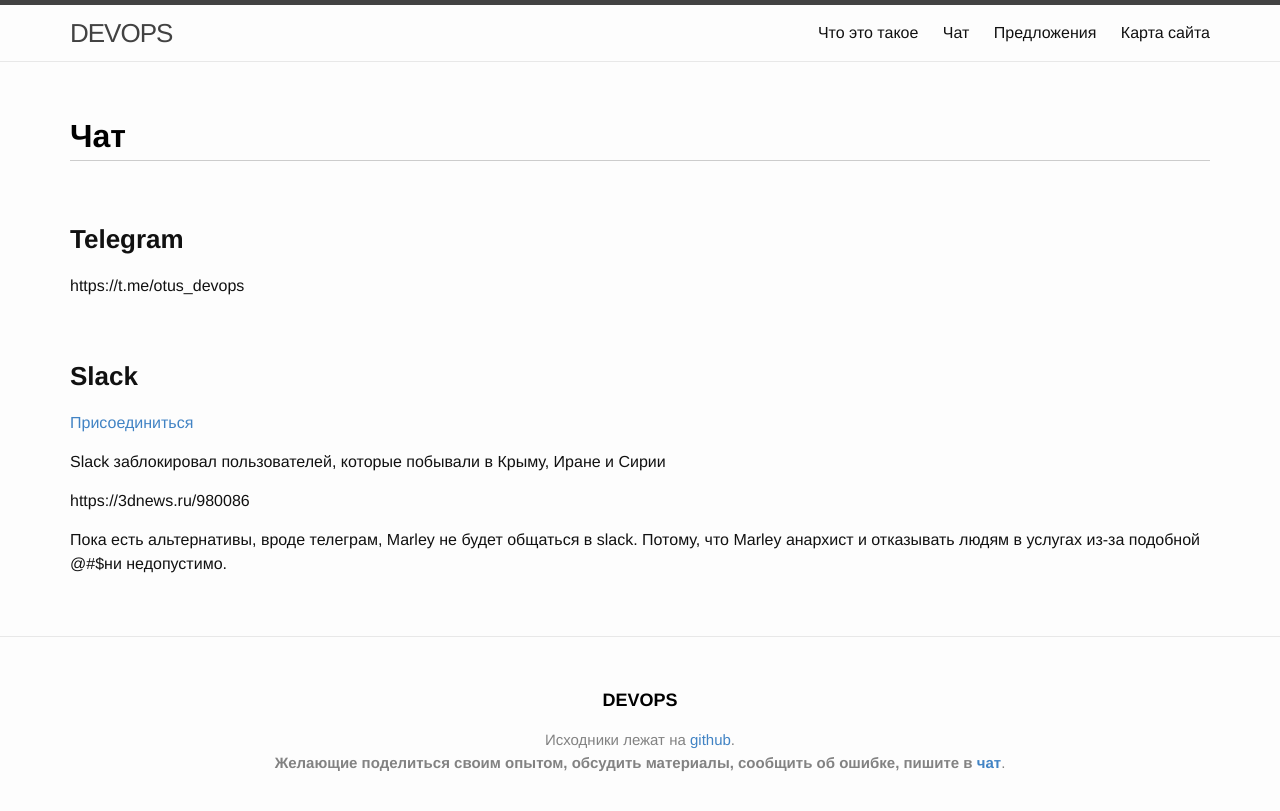
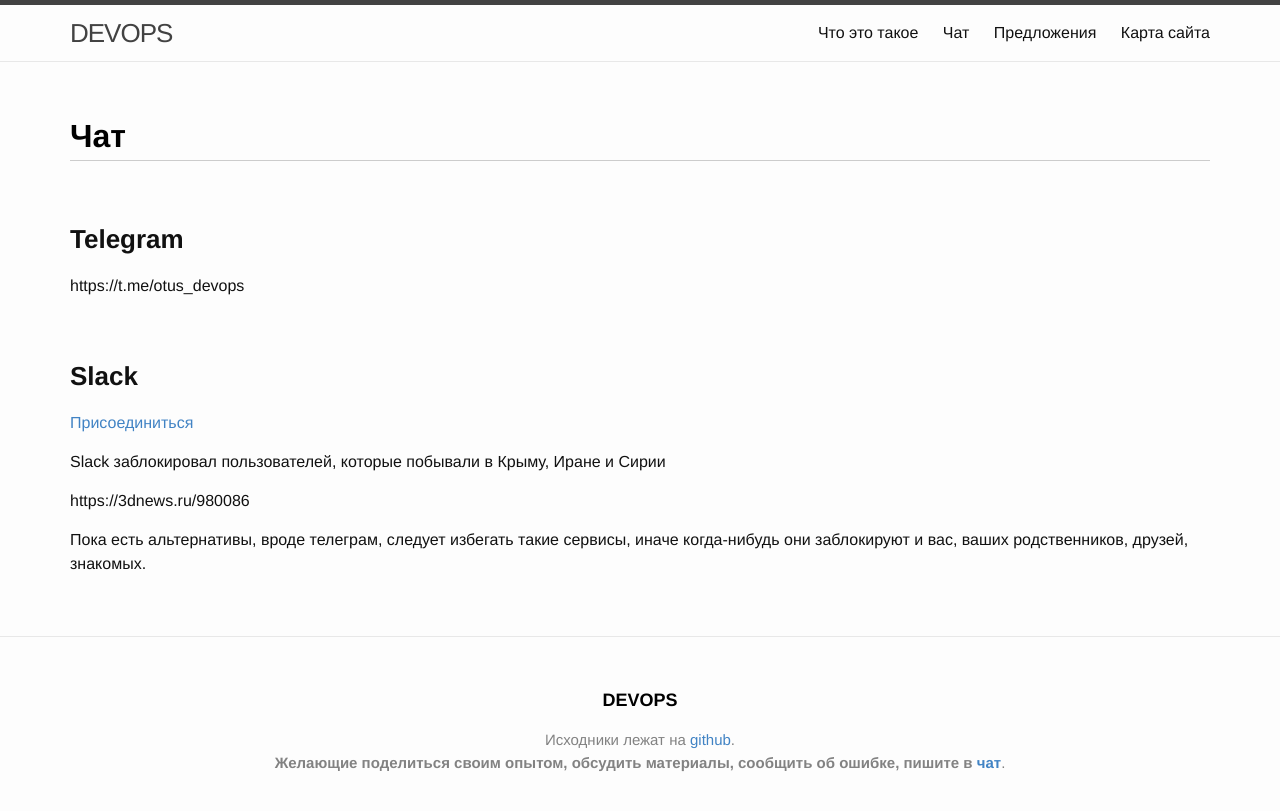
Before and after one commit to webmak1/itsimple.ru, a Jekyll site: the page built from website/00-main/03-chat.md, in a window 1280 px wide. Shown: the top 811 px of the page. Built offline with Jekyll 4.4.1, drawn with Linux system fonts in a browser that asks for light colours.

Commit message:
Информация обновлена

```diff
--- a/website/00-main/03-chat.md
+++ b/website/00-main/03-chat.md
@@ -24,4 +24,4 @@ Slack заблокировал пользователей, которые поб
 
 https://3dnews.ru/980086
 
-Пока есть альтернативы, вроде телеграм, Marley не будет общаться в slack. Потому, что Marley анархист и отказывать людям в услугах из-за подобной @#$ни недопустимо.
+Пока есть альтернативы, вроде телеграм, следует избегать такие сервисы, иначе когда-нибудь они заблокируют и вас, ваших родственников, друзей, знакомых.
```
Also changed, not shown: website/00-main/02-wtf.md (+1 -1 lines), website/00-main/04-suggestions.md (+2 -0 lines), website/01-docs/00-localhost.md (+1 -1 lines).
